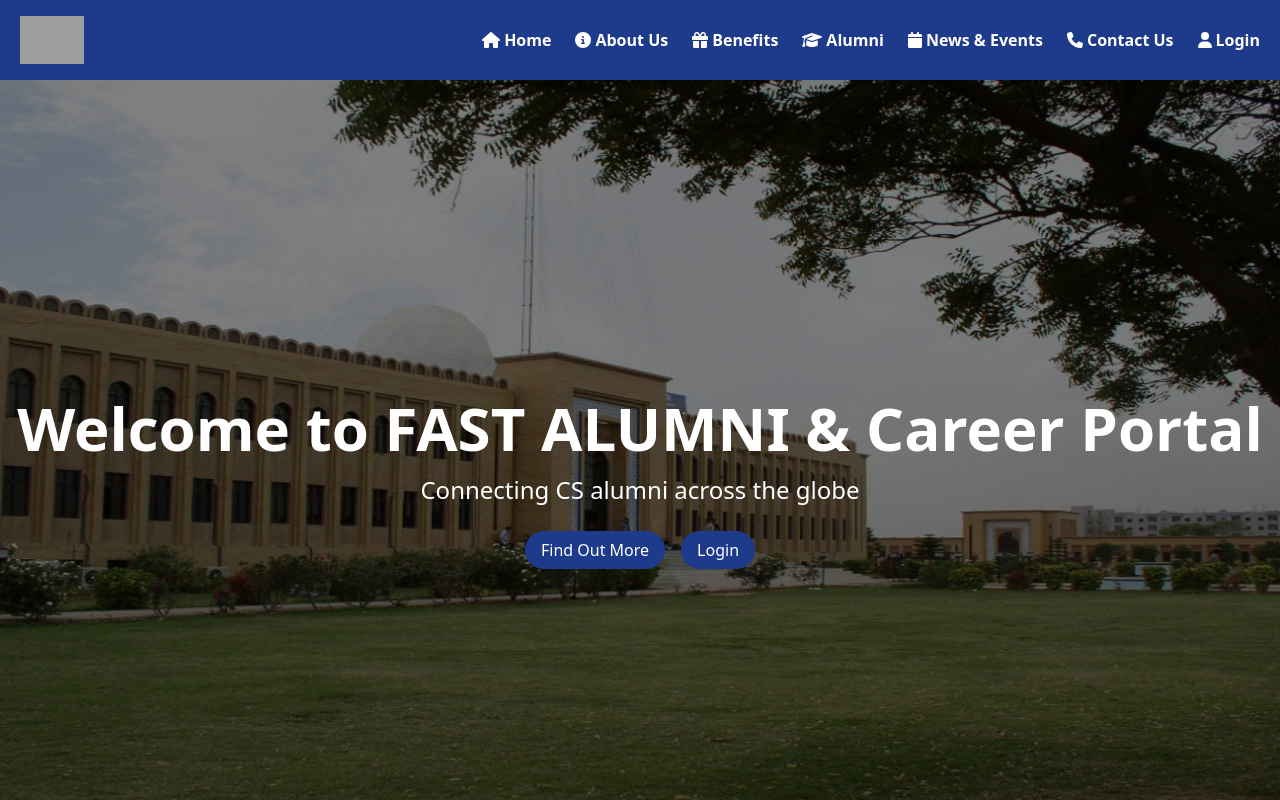
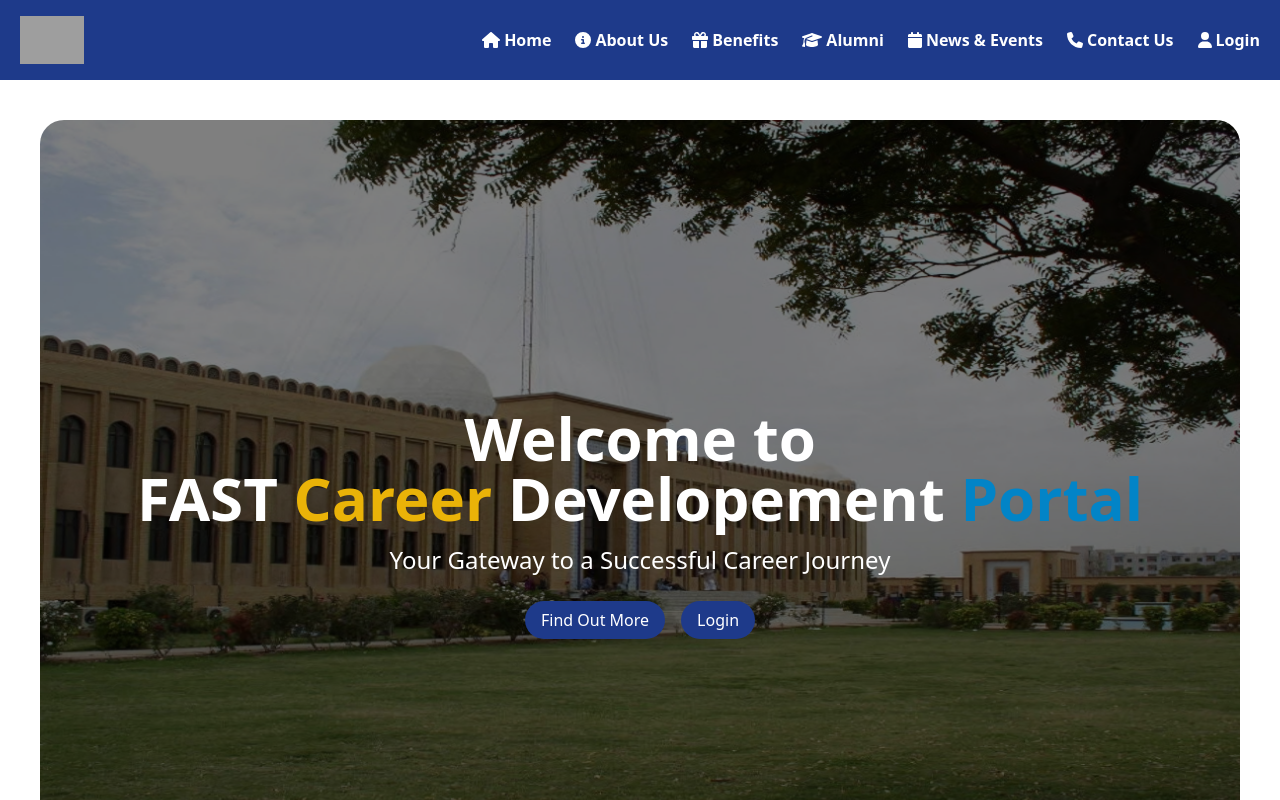
Before and after one commit to Khizar29/CDP-FYP, a React (Create React App) app in the folder cdp-frontend/: page / in a window 1280 px wide. Shown: the top 800 px of the page. Built offline with nearby package versions, Linux system fonts and the light colour scheme; grey boxes are pictures that could not be loaded.

Commit message:
Styling for hero-section

```diff
--- a/cdp-frontend/src/components/Home.js
+++ b/cdp-frontend/src/components/Home.js
@@ -8,7 +8,7 @@ import About from './About';
 const Home = ({ aboutRef }) => {
   return (
     <div>
-      <section id="home" className="relative h-screen overflow-hidden">
+      <section id="home" className="relative h-screen rounded-3xl m-10 overflow-hidden">
         <div
           className="absolute inset-0 bg-cover bg-center z-0"
           style={{
@@ -17,8 +17,8 @@ const Home = ({ aboutRef }) => {
         ></div>
         <div className="absolute inset-0 bg-black opacity-50 z-10"></div>
         <div className="relative flex flex-col items-center justify-center h-full text-white text-center z-20">
-          <h1 className="text-4xl md:text-6xl font-bold">Welcome to FAST ALUMNI & Career Portal</h1>
-          <p className="text-xl md:text-2xl mt-4">Connecting CS alumni across the globe</p>
+          <h1 className="text-4xl md:text-6xl font-bold">Welcome <span className='text-white'>to </span> <br/>FAST <span className='text-yellow-500'>Career </span>Developement <span className='text-sky-600'>Portal</span> </h1>
+          <p className="text-xl md:text-2xl mt-4">Your Gateway to a Successful Career Journey</p>
           <div className="mt-8 space-x-4">
             <ScrollLink to="about" smooth={true} duration={500} className="bg-blue-900 text-white py-2 px-4 rounded-full hover:bg-blue-600 transition duration-300 cursor-pointer">
               Find Out More
```
